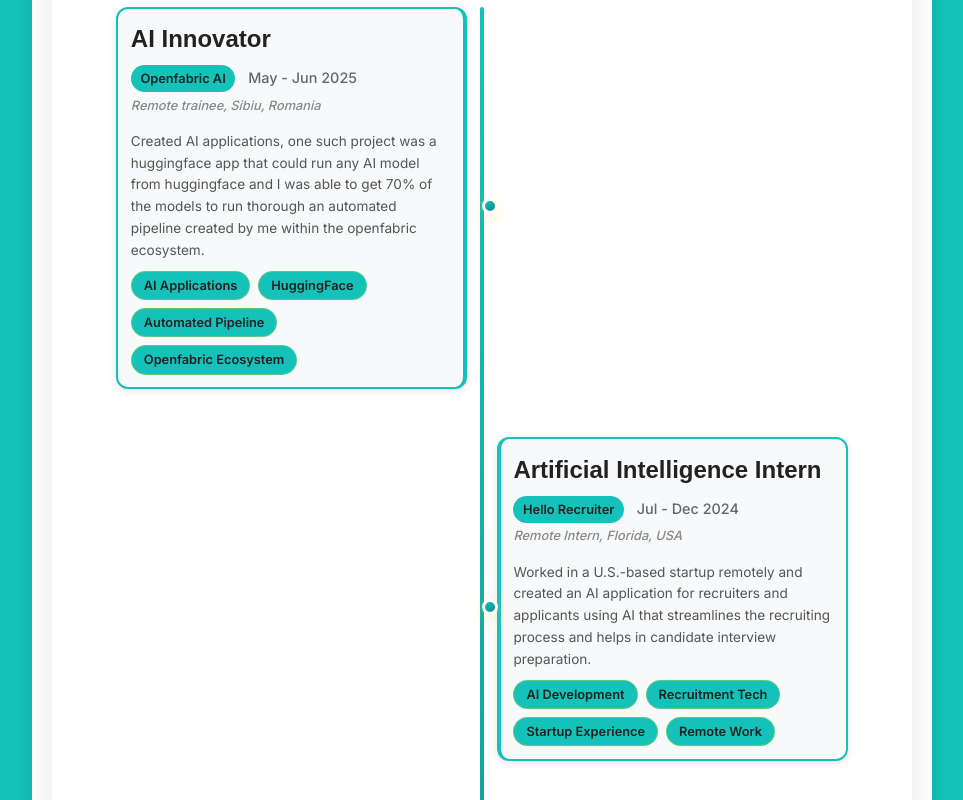
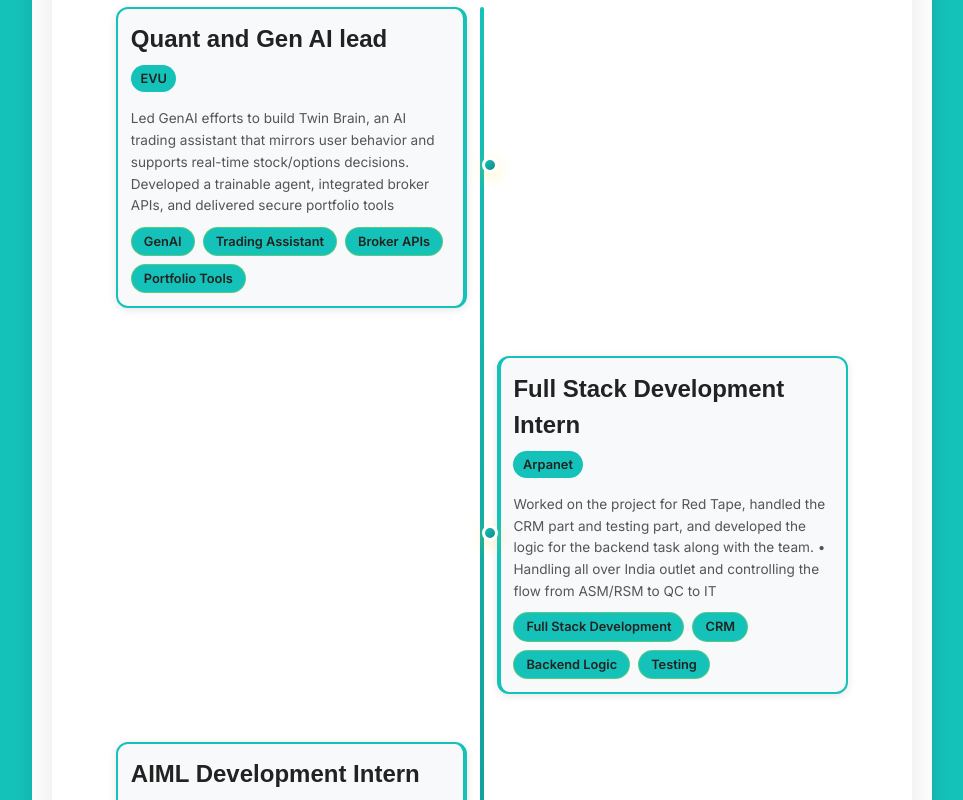
Before and after one commit to Shikharcodes13/Portfolio-Shikhar, a Next.js app: page /experience in a window 1280 px wide. Shown: the part 520-1320 px from the top of the page, without its empty margins (158-1121 px from the left). Built offline with nearby package versions, Linux system fonts and the light colour scheme.

Commit message:
Updated Experience

```diff
--- a/components/ExperienceSection.tsx
+++ b/components/ExperienceSection.tsx
@@ -6,32 +6,32 @@
     {
       id: 1,
       position: 'left',
-      title: 'AI Innovator',
-      company: 'Openfabric AI',
-      duration: 'May - Jun 2025',
-      location: 'Remote trainee, Sibiu, Romania',
-      description: 'Created AI applications, one such project was a huggingface app that could run any AI model from huggingface and I was able to get 70% of the models to run thorough an automated pipeline created by me within the openfabric ecosystem.',
-      skills: ['AI Applications', 'HuggingFace', 'Automated Pipeline', 'Openfabric Ecosystem']
+      title: 'Quant and Gen AI lead',
+      company: 'EVU',
+      duration: '',
+      location: '',
+      description: 'Led GenAI efforts to build Twin Brain, an AI trading assistant that mirrors user behavior and supports real-time stock/options decisions. Developed a trainable agent, integrated broker APIs, and delivered secure portfolio tools',
+      skills: ['GenAI', 'Trading Assistant', 'Broker APIs', 'Portfolio Tools']
     },
     {
       id: 2,
       position: 'right',
-      title: 'Artificial Intelligence Intern',
-      company: 'Hello Recruiter',
-      duration: 'Jul - Dec 2024',
-      location: 'Remote Intern, Florida, USA',
-      description: 'Worked in a U.S.-based startup remotely and created an AI application for recruiters and applicants using AI that streamlines the recruiting process and helps in candidate interview preparation.',
-      skills: ['AI Development', 'Recruitment Tech', 'Startup Experience', 'Remote Work']
+      title: 'Full Stack Development Intern',
+      company: 'Arpanet',
+      duration: '',
+      location: '',
+      description: 'Worked on the project for Red Tape, handled the CRM part and testing part, and developed the logic for the backend task along with the team. • Handling all over India outlet and controlling the flow from ASM/RSM to QC to IT',
+      skills: ['Full Stack Development', 'CRM', 'Backend Logic', 'Testing']
     },
     {
       id: 3,
       position: 'left',
-      title: 'Blockchain Development Intern',
+      title: 'AIML Development Intern',
       company: 'GSSIPU',
-      duration: 'Sep - Oct 2023',
-      location: 'Intern, New Delhi',
-      description: 'Worked under my college professor as a blockchain intern and developed a Decentralized application along with understanding deep concepts of Blockchain, huge focus on was on developing multi-user blockchain dapp.',
-      skills: ['Blockchain', 'DApp Development', 'Multi-user Systems', 'Smart Contracts']
+      duration: '',
+      location: '',
+      description: 'Worked under my college professor as a AIML intern and developed a Real time analysis of stocks based on opening and closing price of it.',
+      skills: ['AIML', 'Real-time Analysis', 'Stock Analysis', 'Data Processing']
     },
     {
       id: 4,
```
